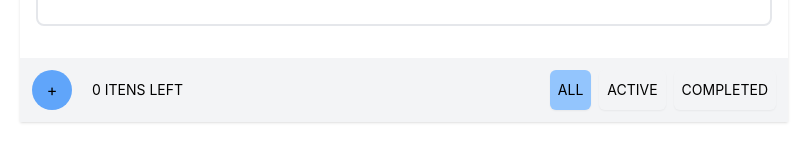
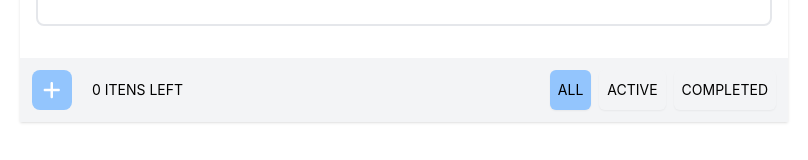
Before and after one commit to marchingbeagle/todo-react-tailwind, a React (Create React App) app: page / in a window 1280 px wide. Shown: the part 398-558 px from the top of the page, without its empty margins (236-1044 px from the left). Built offline with nearby package versions, Linux system fonts and the light colour scheme.

Commit message:
fontawesome added and add item button changed

```diff
--- a/package.json
+++ b/package.json
@@ -3,6 +3,10 @@
   "version": "0.1.0",
   "private": true,
   "dependencies": {
+    "@fortawesome/fontawesome-svg-core": "^6.4.0",
+    "@fortawesome/free-regular-svg-icons": "^6.4.0",
+    "@fortawesome/free-solid-svg-icons": "^6.4.0",
+    "@fortawesome/react-fontawesome": "^0.2.0",
     "@testing-library/jest-dom": "^5.16.5",
     "@testing-library/react": "^13.4.0",
     "@testing-library/user-event": "^13.5.0",
--- a/src/components/AddItemButton/index.js
+++ b/src/components/AddItemButton/index.js
@@ -1,7 +1,13 @@
+import { FontAwesomeIcon } from "@fortawesome/react-fontawesome";
+import { faPlus } from "@fortawesome/free-solid-svg-icons";
+
 function AddItemButton({ addToList }) {
   return (
-    <button onClick={addToList} className="h-10 w-10 bg-blue-400 rounded-full">
-      +
+    <button
+      onClick={addToList}
+      className="h-10 w-10 bg-blue-300 hover:bg-blue-400 transition rounded-lg"
+    >
+      <FontAwesomeIcon icon={faPlus} color="white" size="lg" />
     </button>
   );
 }
```
Also changed, not shown: 1 other file (tests, documents, lock files or other folders).
